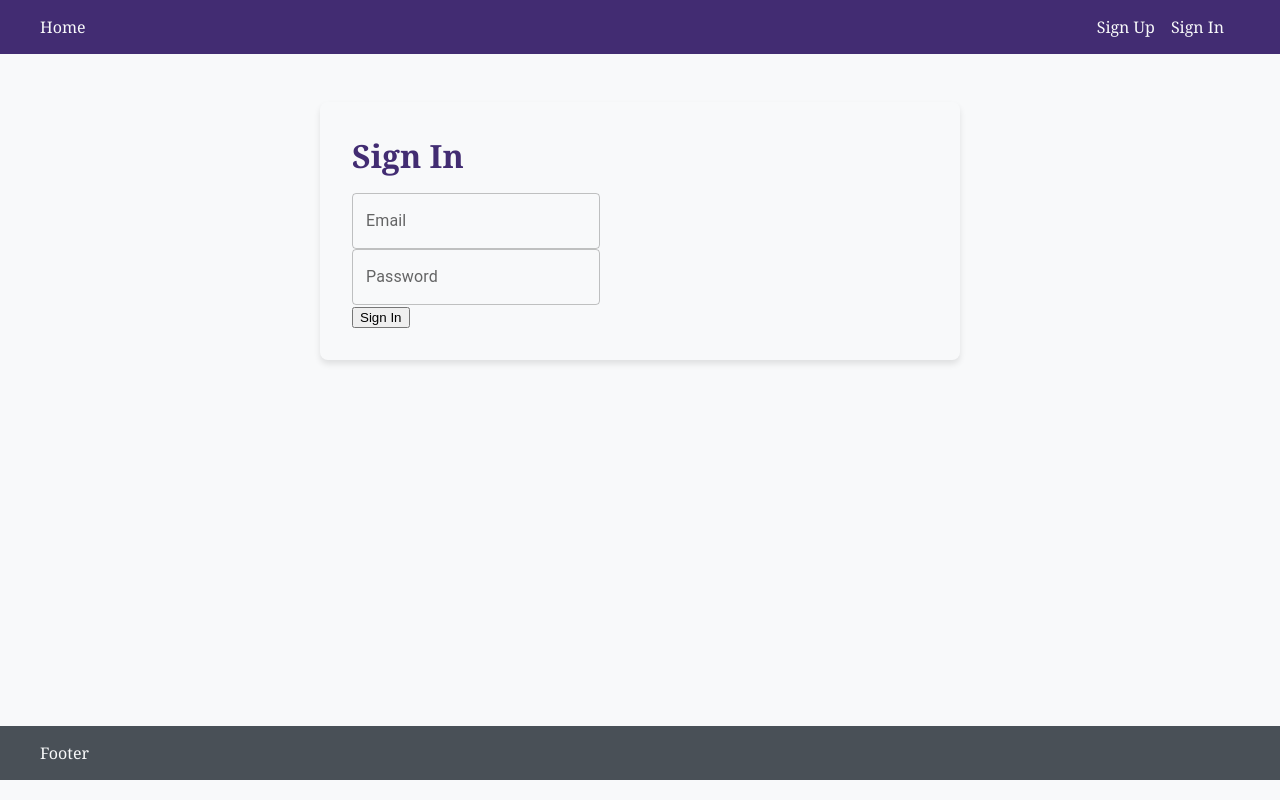
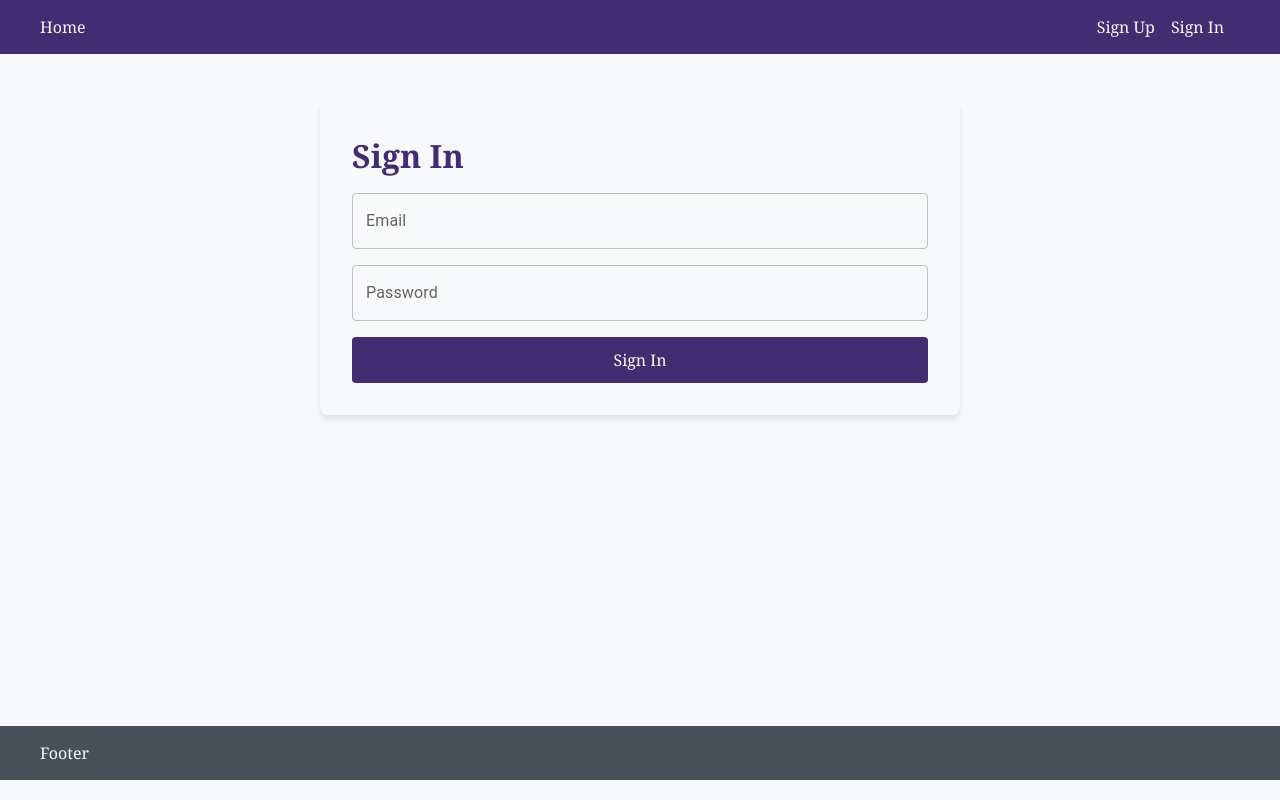
Before and after one commit to Sun-Mountain/rooster, a Next.js app: page /sign-in in a window 1280 px wide. Built offline with nearby package versions, Linux system fonts and the light colour scheme.

Commit message:
sign in form

```diff
--- /dev/null
+++ b/src/components/_ui/Button.tsx
@@ -0,0 +1,19 @@
+import { ReactNode } from "react";
+
+interface ButtonProps {
+  children: ReactNode;
+  type?: "button" | "submit" | "reset";
+  onClick?: () => void;
+}
+
+export const Button = ({ children, type = "button", onClick }: ButtonProps) => {
+  const handleOnClick = () => {
+    if (onClick) onClick();
+  }
+
+  return (
+    <button type={type} onClick={handleOnClick}>
+      {children}
+    </button>
+  );
+}
--- a/src/components/forms/SignInSignUp.tsx
+++ b/src/components/forms/SignInSignUp.tsx
@@ -1,6 +1,7 @@
 'use client';
 
 import { TextField } from "@/components/_ui/TextField";
+import { Button } from "@/components/_ui/Button";
 
 interface SignInSignUpFormProps {
   signUp?: boolean;
@@ -13,7 +14,7 @@ export const SignInSignUpForm = ({ signUp }: SignInSignUpFormProps) => {
       <form>
         <TextField label="Email" name="email" type="email" />
         <TextField label="Password" name="password" type="password" />
-        <button type="submit">{signUp ? "Sign Up" : "Sign In"}</button>
+        <Button type="submit">{signUp ? "Sign Up" : "Sign In"}</Button>
       </form>
     </div>
   );
--- /dev/null
+++ b/src/styles/components/buttons.scss
@@ -0,0 +1,23 @@
+@use '../resources/breakpoints' as *;
+@use '../resources/color' as *;
+@use '../resources/variables' as *;
+
+button {
+  background-color: $color-primary;
+  color: $button-text-color;
+  border: none;
+  padding: 0.75rem 1.5rem;
+  border-radius: 4px;
+  cursor: pointer;
+  font-family: $font-family-base;
+  font-size: 1rem;
+  transition: background-color 0.3s ease;
+
+  &:hover {
+    background-color: $tekhelet-soft;
+  }
+
+  &[type="submit"] {
+    width: 100%;
+  }
+}
--- a/src/styles/components/forms.scss
+++ b/src/styles/components/forms.scss
@@ -7,4 +7,12 @@
   padding: 2rem;
   border-radius: 8px;
   box-shadow: 0 4px 6px rgba(0, 0, 0, 0.1);
+
+  .text-field-container {
+    margin: 1rem 0;
+  }
+
+  .text-field {
+    width: 100%;
+  }
 }
--- a/src/styles/global.scss
+++ b/src/styles/global.scss
@@ -1,10 +1,12 @@
 @use './resources/breakpoints' as *;
 @use './resources/color' as *;
+@use './resources/variables' as *;
 
+@forward './components/buttons.scss';
 @forward './components/forms.scss';
 
 body {
-  font-family: Anziano, Georgia, 'Times New Roman', Times, serif;
+  font-family: $font-family-base;
   background-color: $bg-color-light;
   color: $text-color-light;
   margin: 0;
--- a/src/styles/resources/_color.scss
+++ b/src/styles/resources/_color.scss
@@ -30,6 +30,7 @@ $nav-bg-color-light: $tekhelet;
 // Text colors
 $text-color-light: $onyx;
 $nav-text-color-light: $seasalt;
+$button-text-color: $white;
 
 // Link colors
 $nav-link-color-light: $seasalt;
--- /dev/null
+++ b/src/styles/resources/_variables.scss
@@ -0,0 +1 @@
+$font-family-base: Anziano, Georgia, 'Times New Roman', Times, serif;
```
